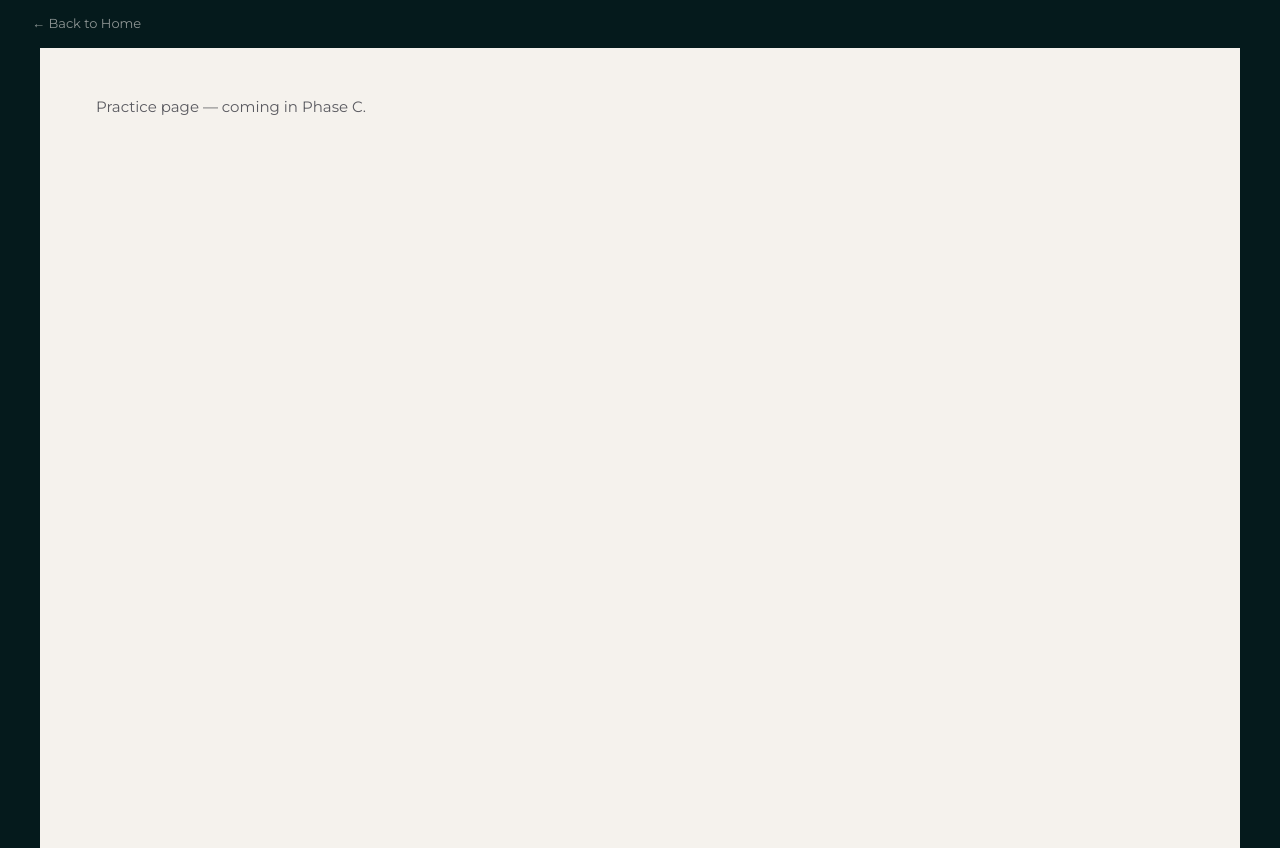
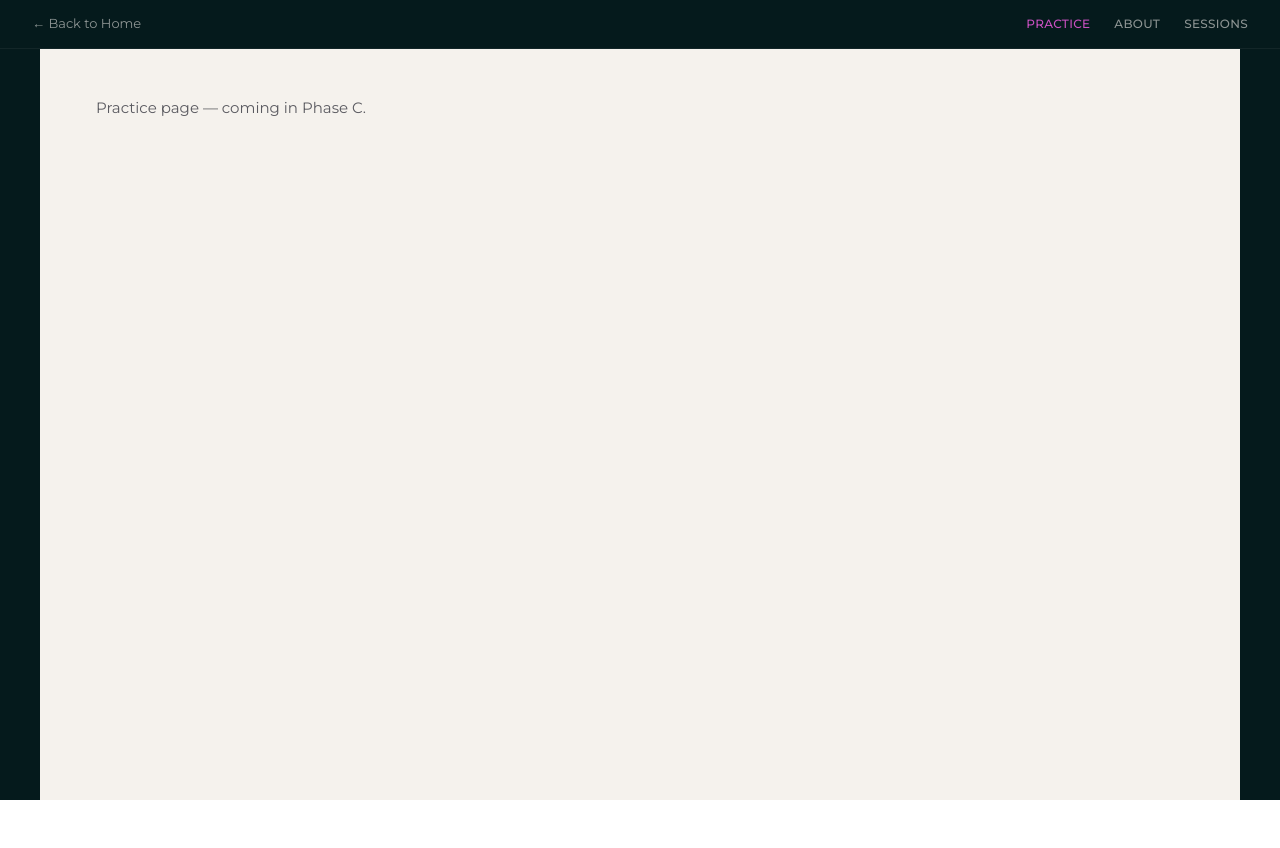
Before and after one commit to sageframe-dharma/heal-nexus, a React (Vite) app in the folder client/: page /practice in a window 1280 px wide. After the commit the page ends 800 px from the top, so only its background shows below. Built offline with nearby package versions, Linux system fonts and the light colour scheme.

Commit message:
Phase 2B: Layout2 shell component — sticky dark teal nav, warm off-white content area, active route highlight

```diff
--- /dev/null
+++ b/client/src/components/Layout2.tsx
@@ -0,0 +1,97 @@
+import { Link, useLocation } from "wouter";
+
+const ACCENT = "#C850C0";
+
+const NAV_LINKS = [
+  { label: "Practice", href: "/practice" },
+  { label: "About",    href: "/about"    },
+  { label: "Sessions", href: "/sessions" },
+] as const;
+
+interface Layout2Props {
+  children: React.ReactNode;
+}
+
+export function Layout2({ children }: Layout2Props) {
+  const [location] = useLocation();
+
+  return (
+    <div style={{ background: "#051a1c", minHeight: "100vh" }}>
+      {/* Sticky nav */}
+      <nav
+        style={{
+          background: "#051a1c",
+          padding: "14px 32px",
+          position: "sticky",
+          top: 0,
+          zIndex: 100,
+          display: "flex",
+          alignItems: "center",
+          gap: 24,
+          borderBottom: "1px solid rgba(232,230,227,0.06)",
+        }}
+      >
+        {/* Back link — pushes nav items right */}
+        <Link
+          href="/"
+          style={{
+            color: "rgba(232,230,227,0.6)",
+            fontFamily: "Montserrat, sans-serif",
+            fontSize: 13,
+            fontWeight: 400,
+            textDecoration: "none",
+            marginRight: "auto",
+            transition: "color 0.2s ease",
+          }}
+          onMouseEnter={e => { (e.currentTarget as HTMLAnchorElement).style.color = "#e8e6e3"; }}
+          onMouseLeave={e => { (e.currentTarget as HTMLAnchorElement).style.color = "rgba(232,230,227,0.6)"; }}
+        >
+          ← Back to Home
+        </Link>
+
+        {/* Nav items */}
+        {NAV_LINKS.map(({ label, href }) => {
+          const isActive = location === href;
+          return (
+            <Link
+              key={href}
+              href={href}
+              style={{
+                color: isActive ? ACCENT : "rgba(232,230,227,0.6)",
+                fontFamily: "Montserrat, sans-serif",
+                fontSize: 12,
+                fontWeight: 500,
+                letterSpacing: "0.3px",
+                textTransform: "uppercase",
+                textDecoration: "none",
+                transition: "color 0.2s ease",
+              }}
+              onMouseEnter={e => {
+                if (!isActive) (e.currentTarget as HTMLAnchorElement).style.color = "#e8e6e3";
+              }}
+              onMouseLeave={e => {
+                if (!isActive) (e.currentTarget as HTMLAnchorElement).style.color = "rgba(232,230,227,0.6)";
+              }}
+            >
+              {label}
+            </Link>
+          );
+        })}
+      </nav>
+
+      {/* Content area */}
+      <div
+        style={{
+          background: "#f5f2ed",
+          maxWidth: 1200,
+          margin: "0 auto",
+          minHeight: "calc(100vh - 49px)",
+          padding: "48px 56px",
+          color: "#1a1a1e",
+        }}
+      >
+        {children}
+      </div>
+    </div>
+  );
+}
--- a/client/src/pages/AboutPage.tsx
+++ b/client/src/pages/AboutPage.tsx
@@ -1,16 +1,9 @@
-import { Link } from "wouter";
+import { Layout2 } from "@/components/Layout2";
 
 export default function AboutPage() {
   return (
-    <div style={{ background: "#051a1c", minHeight: "100vh" }}>
-      <nav style={{ background: "#051a1c", padding: "14px 32px", position: "sticky", top: 0, zIndex: 100, display: "flex", alignItems: "center", gap: "24px" }}>
-        <Link href="/" style={{ color: "rgba(232,230,227,0.6)", fontFamily: "Montserrat, sans-serif", fontSize: 13, textDecoration: "none", marginRight: "auto" }}>
-          ← Back to Home
-        </Link>
-      </nav>
-      <div style={{ background: "#f5f2ed", maxWidth: 1200, margin: "0 auto", minHeight: "100vh", padding: "48px 56px", color: "#1a1a1e" }}>
-        <p style={{ fontFamily: "Montserrat, sans-serif", fontSize: 15, color: "#5a5a60" }}>About page — coming in Phase 3.</p>
-      </div>
-    </div>
+    <Layout2>
+      <p style={{ fontFamily: "Montserrat, sans-serif", fontSize: 15, color: "#5a5a60" }}>About page — coming in Phase 3.</p>
+    </Layout2>
   );
 }
--- a/client/src/pages/PracticePage.tsx
+++ b/client/src/pages/PracticePage.tsx
@@ -1,16 +1,9 @@
-import { Link } from "wouter";
+import { Layout2 } from "@/components/Layout2";
 
 export default function PracticePage() {
   return (
-    <div style={{ background: "#051a1c", minHeight: "100vh" }}>
-      <nav style={{ background: "#051a1c", padding: "14px 32px", position: "sticky", top: 0, zIndex: 100, display: "flex", alignItems: "center", gap: "24px" }}>
-        <Link href="/" style={{ color: "rgba(232,230,227,0.6)", fontFamily: "Montserrat, sans-serif", fontSize: 13, textDecoration: "none", marginRight: "auto" }}>
-          ← Back to Home
-        </Link>
-      </nav>
-      <div style={{ background: "#f5f2ed", maxWidth: 1200, margin: "0 auto", minHeight: "100vh", padding: "48px 56px", color: "#1a1a1e" }}>
-        <p style={{ fontFamily: "Montserrat, sans-serif", fontSize: 15, color: "#5a5a60" }}>Practice page — coming in Phase C.</p>
-      </div>
-    </div>
+    <Layout2>
+      <p style={{ fontFamily: "Montserrat, sans-serif", fontSize: 15, color: "#5a5a60" }}>Practice page — coming in Phase C.</p>
+    </Layout2>
   );
 }
--- a/client/src/pages/ResourcesPage.tsx
+++ b/client/src/pages/ResourcesPage.tsx
@@ -1,16 +1,9 @@
-import { Link } from "wouter";
+import { Layout2 } from "@/components/Layout2";
 
 export default function ResourcesPage() {
   return (
-    <div style={{ background: "#051a1c", minHeight: "100vh" }}>
-      <nav style={{ background: "#051a1c", padding: "14px 32px", position: "sticky", top: 0, zIndex: 100, display: "flex", alignItems: "center", gap: "24px" }}>
-        <Link href="/" style={{ color: "rgba(232,230,227,0.6)", fontFamily: "Montserrat, sans-serif", fontSize: 13, textDecoration: "none", marginRight: "auto" }}>
-          ← Back to Home
-        </Link>
-      </nav>
-      <div style={{ background: "#f5f2ed", maxWidth: 1200, margin: "0 auto", minHeight: "100vh", padding: "48px 56px", color: "#1a1a1e" }}>
-        <p style={{ fontFamily: "Montserrat, sans-serif", fontSize: 15, color: "#5a5a60" }}>A curated collection of resources for current clients. Contact Nancy for access.</p>
-      </div>
-    </div>
+    <Layout2>
+      <p style={{ fontFamily: "Montserrat, sans-serif", fontSize: 15, color: "#5a5a60" }}>A curated collection of resources for current clients. Contact Nancy for access.</p>
+    </Layout2>
   );
 }
--- a/client/src/pages/SessionsPage.tsx
+++ b/client/src/pages/SessionsPage.tsx
@@ -1,16 +1,9 @@
-import { Link } from "wouter";
+import { Layout2 } from "@/components/Layout2";
 
 export default function SessionsPage() {
   return (
-    <div style={{ background: "#051a1c", minHeight: "100vh" }}>
-      <nav style={{ background: "#051a1c", padding: "14px 32px", position: "sticky", top: 0, zIndex: 100, display: "flex", alignItems: "center", gap: "24px" }}>
-        <Link href="/" style={{ color: "rgba(232,230,227,0.6)", fontFamily: "Montserrat, sans-serif", fontSize: 13, textDecoration: "none", marginRight: "auto" }}>
-          ← Back to Home
-        </Link>
-      </nav>
-      <div style={{ background: "#f5f2ed", maxWidth: 1200, margin: "0 auto", minHeight: "100vh", padding: "48px 56px", color: "#1a1a1e" }}>
-        <p style={{ fontFamily: "Montserrat, sans-serif", fontSize: 15, color: "#5a5a60" }}>Sessions page — coming in Phase 3.</p>
-      </div>
-    </div>
+    <Layout2>
+      <p style={{ fontFamily: "Montserrat, sans-serif", fontSize: 15, color: "#5a5a60" }}>Sessions page — coming in Phase 3.</p>
+    </Layout2>
   );
 }
```
